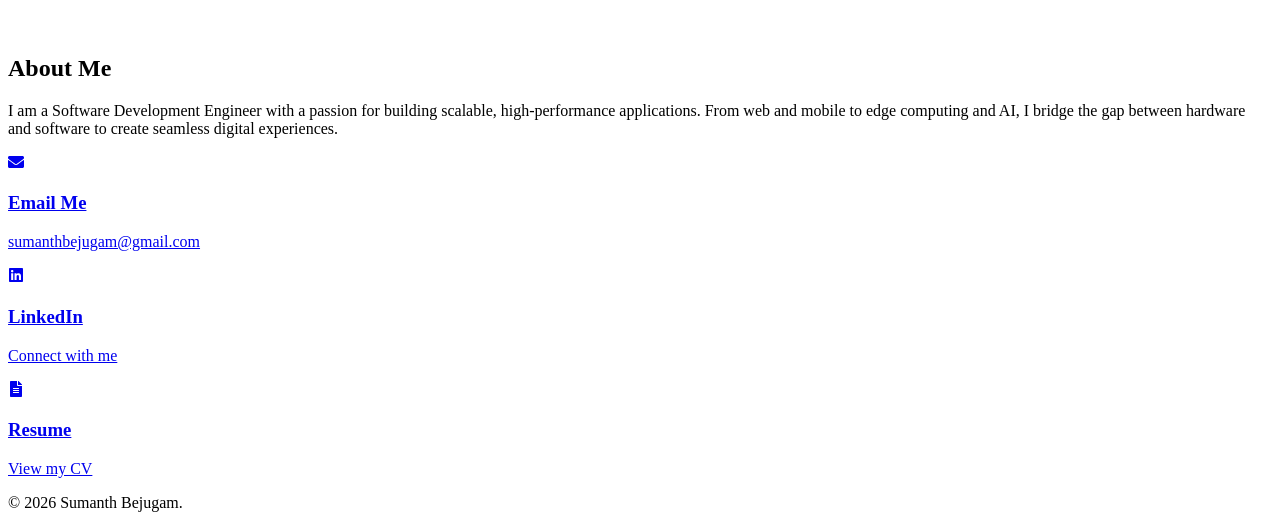
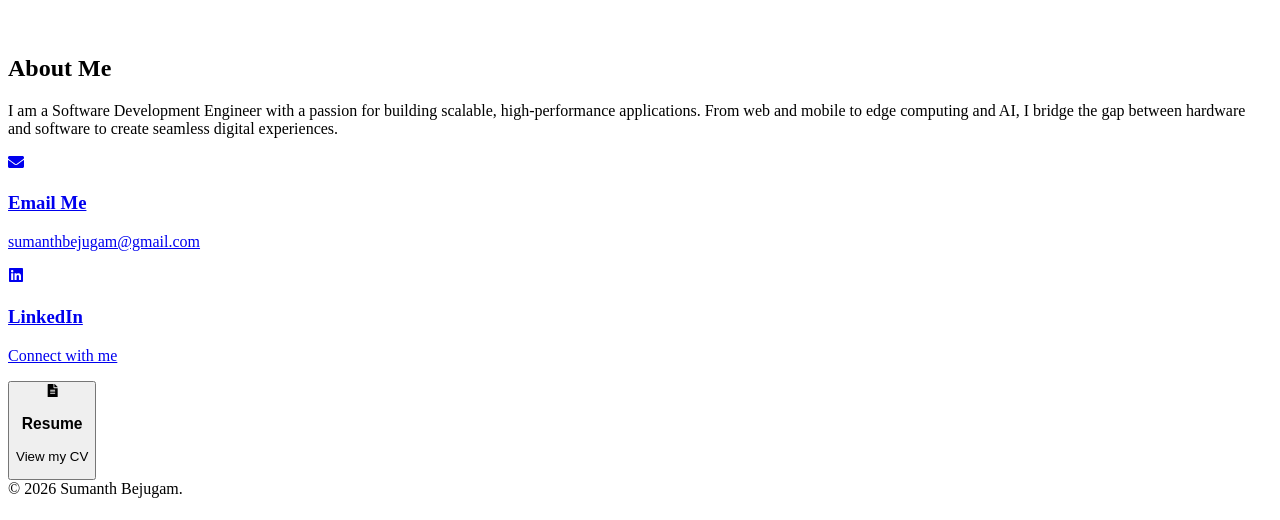
Before and after one commit to sumanthbejugam/portfolio, a React (Vite) app in the folder client/: page / in a window 1280 px wide. Shown: the part 2660-3180 px from the top of the page. Built offline with nearby package versions, Linux system fonts and the light colour scheme.

Commit message:
feat: Add resume display dialog and integrate it into new hero and info sections with associated constants.

```diff
--- /dev/null
+++ b/client/src/components/resume-dialog.tsx
@@ -0,0 +1,46 @@
+import {
+    Dialog,
+    DialogContent,
+    DialogHeader,
+    DialogTitle,
+    DialogTrigger,
+} from "@/components/ui/dialog"
+import { RESUME_DATA } from "@/lib/constants"
+import { ExternalLink } from "lucide-react"
+import { Button } from "@/components/ui/button"
+
+interface ResumeDialogProps {
+    children: React.ReactNode
+}
+
+export function ResumeDialog({ children }: ResumeDialogProps) {
+    return (
+        <Dialog>
+            <DialogTrigger asChild>
+                {children}
+            </DialogTrigger>
+            <DialogContent className="max-w-4xl h-[85vh] w-[90vw] p-0 overflow-hidden flex flex-col bg-background/95 backdrop-blur-sm">
+                <DialogHeader className="px-4 py-2 border-b flex flex-row items-center justify-between shrink-0">
+                    <DialogTitle className="mt-2">Resume</DialogTitle>
+                    <Button
+                        variant="ghost"
+                        size="sm"
+                        className="absolute right-12 top-2"
+                        onClick={() => window.open(RESUME_DATA.resume, "_blank")}
+                        title="Open in new tab"
+                    >
+                        <ExternalLink className="h-4 w-4" />
+                    </Button>
+                </DialogHeader>
+                <div className="flex-1 w-full h-full bg-white">
+                    <iframe
+                        src={RESUME_DATA.resume}
+                        className="w-full h-full border-none"
+                        title="Resume"
+                        allow="autoplay"
+                    />
+                </div>
+            </DialogContent>
+        </Dialog>
+    )
+}
--- a/client/src/components/sections/InfoSection.tsx
+++ b/client/src/components/sections/InfoSection.tsx
@@ -1,5 +1,6 @@
 import { motion } from "framer-motion";
 import { FaEnvelope, FaLinkedin, FaFileAlt } from "react-icons/fa";
+import { ResumeDialog } from "@/components/resume-dialog";
 
 const InfoSection = () => {
     return (
@@ -62,18 +63,17 @@ const InfoSection = () => {
                         </div>
                     </a>
 
-                    <a
-                        href="https://docs.google.com/document/d/1pv7qBODUqVrOBGXt8pZVGLqWUn-_rfy2awr9ZV-s2lE/edit?usp=sharing"
-                        target="_blank"
-                        rel="noopener noreferrer"
-                        className="p-6 rounded-2xl backdrop-blur-xl bg-white/5 border border-white/10 shadow-xl hover:bg-white/10 hover:-translate-y-1 transition-all duration-300 group flex flex-col items-center gap-4"
+                    <ResumeDialog>
+                        <button
+                            className="w-full h-full p-6 rounded-2xl backdrop-blur-xl bg-white/5 border border-white/10 shadow-xl hover:bg-white/10 hover:-translate-y-1 transition-all duration-300 group flex flex-col items-center gap-4 cursor-pointer"
                         >
                             <FaFileAlt className="text-4xl text-white/80 group-hover:text-white transition-colors" />
                             <div>
                                 <h3 className="text-2xl font-semibold text-white mb-2">Resume</h3>
                                 <p className="text-gray-400 text-sm group-hover:text-gray-200 transition-colors">View my CV</p>
                             </div>
-                    </a>
+                        </button>
+                    </ResumeDialog>
                 </motion.div>
 
                 <footer className="text-center text-sm text-white/30 pt-20">
--- a/client/src/lib/constants.ts
+++ b/client/src/lib/constants.ts
@@ -1,9 +1,10 @@
 import { SiReact, SiNodedotjs, SiPython, SiAwsamplify, SiMongodb, SiPostgresql, SiFlutter, SiFlask, SiAndroid, SiKotlin } from "react-icons/si";
 import { FaAws } from "react-icons/fa";
 import { BiLogoFirebase, BiLogoSpringBoot } from "react-icons/bi";
-import tictracImg from "../../../assets/tictrac.png";
-import reachAlertImg from "../../../assets/reachAlert.png";
-import intelliSwitchImg from "../../../assets/intelliSwitch.png";
+// Image assets from public directory
+const tictracImg = "/assets/tictrac.png";
+const reachAlertImg = "/assets/reachAlert.png";
+const intelliSwitchImg = "/assets/intelliSwitch.png";
 
 export const RESUME_DATA = {
   name: "Sumanth Bejugam",
@@ -11,7 +12,7 @@ export const RESUME_DATA = {
   email: "sumanthbejugam@gmail.com",
   phone: "+1 (571) 465-0804",
   linkedin: "linkedin.com/in/bejugamsumanth",
-  resume: "https://docs.google.com/document/d/1BoZY861g5Nf2n2I8JocuRtocq2DD59XpwSirYFFa_Nk/edit?tab=t.0",
+  resume: "https://docs.google.com/document/d/1pv7qBODUqVrOBGXt8pZVGLqWUn-_rfy2awr9ZV-s2lE/preview",
   summary: "Full-stack developer with 4+ years of experience building and deploying scalable web applications using React, Node.js, Java, Python, SQL, and MongoDB. Skilled in API development, AWS integration, and leading cross-functional teams to deliver high-quality solutions. Passionate about leveraging technology to solve real-world problems and crafting seamless user experiences—committed to perfection."
 };
 
```
Also changed, not shown: client/src/components/sections/hero.tsx (+5 -2 lines). Lines whose indentation alone changed are shown as unchanged.
